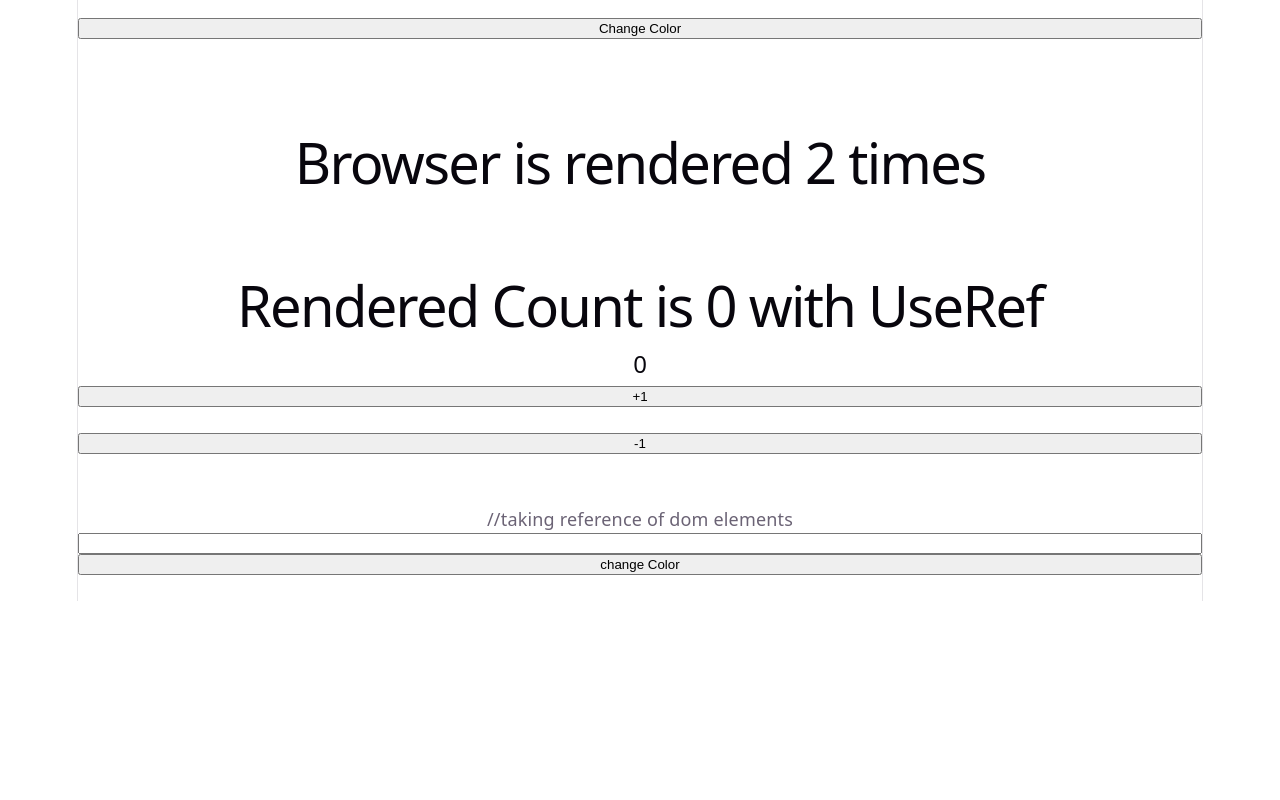
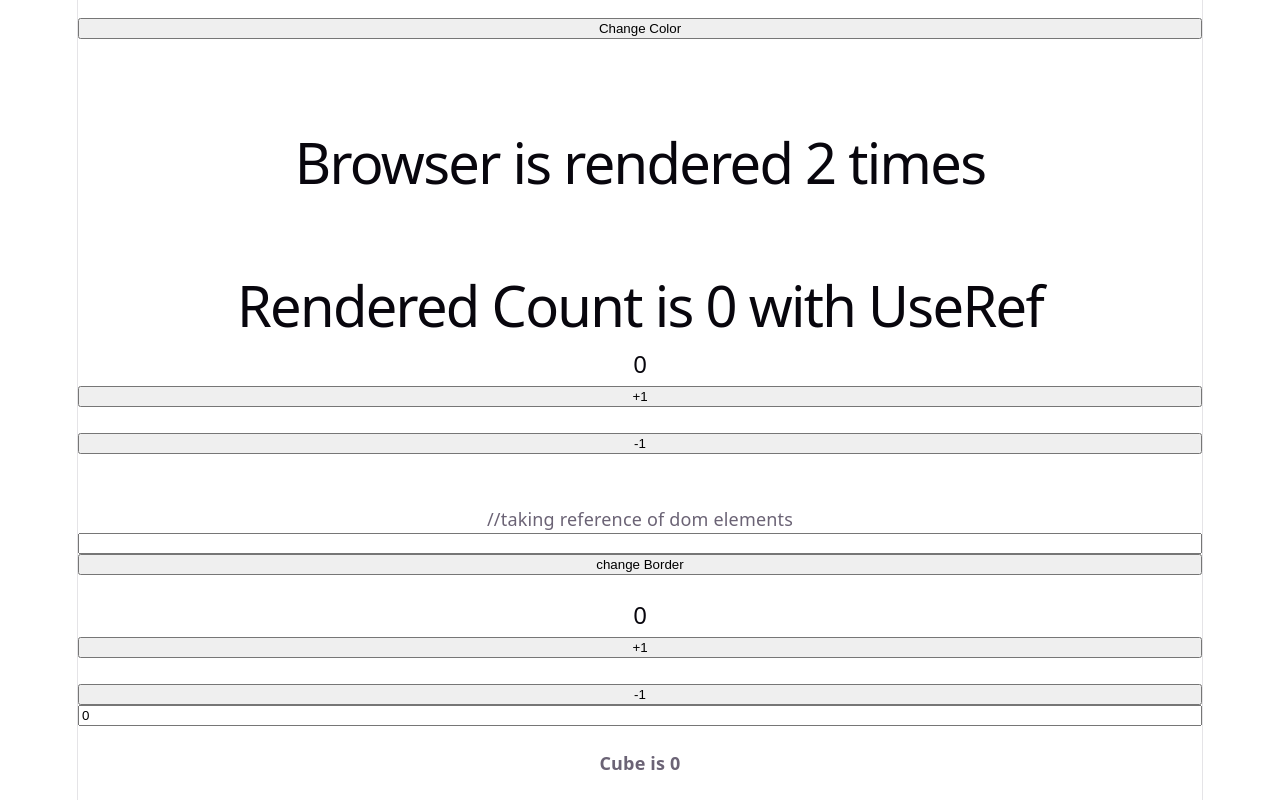
Before and after one commit to hadiashah01/React-hooks, a React (Vite) app: page / in a window 1280 px wide. Shown: the part 401-1201 px from the top of the page. Before the commit the page ends 1002 px from the top, so only its background shows below. Built offline with nearby package versions, Linux system fonts and the light colour scheme.

Commit message:
Implemented Use memo use case in its file in hooks/

```diff
--- a/src/App.jsx
+++ b/src/App.jsx
@@ -1,5 +1,6 @@
 import "./App.css";
 import CountRendering from "./hooks/UseEffectHook";
+import MemoizedFun from "./hooks/UseMemo";
 import PreventRendering from "./hooks/UseRef";
 import UpdateStates from "./hooks/UseStateHook";
 
@@ -9,6 +10,7 @@ function App() {
       <UpdateStates />
       <CountRendering />
       <PreventRendering />
+      <MemoizedFun/>
     </>
   );
 }
--- /dev/null
+++ b/src/hooks/UseMemo.jsx
@@ -0,0 +1,32 @@
+import { useState, useMemo } from "react";
+export default function MemoizedFun() {
+  const [numb, setNum] = useState(0);
+  const [count, setCount] = useState(0);
+  function calcCube(num) {
+    console.log("hi i wsas heree");
+
+    return Math.pow(num, 3);
+  }
+  const substractOne = () => {
+    setCount((prev) => prev - 1);
+  };
+  const addOne = () => {
+    setCount((prev) => prev + 1);
+  };
+  return (
+    <>
+      <h2>{count}</h2>
+      <button onClick={addOne}>+1</button>
+      <br />
+      <button onClick={substractOne}>-1</button>
+      <input
+        type="text"
+        value={numb}
+        onChange={(e) => {
+          setNum(e.target.value);
+        }}
+      />
+      <h4>Cube is {useMemo(() => calcCube(numb), [numb])}</h4>
+    </>
+  );
+}
--- a/src/hooks/UseRef.jsx
+++ b/src/hooks/UseRef.jsx
@@ -31,7 +31,7 @@ export default function PreventRendering() {
       <br />
       //taking reference of dom elements
       <input type="text" ref={inp} />
-      <button onClick={btnclicked}>change Color</button>
+      <button onClick={btnclicked}>change Border</button>
       <br />
     </>
   );
```
